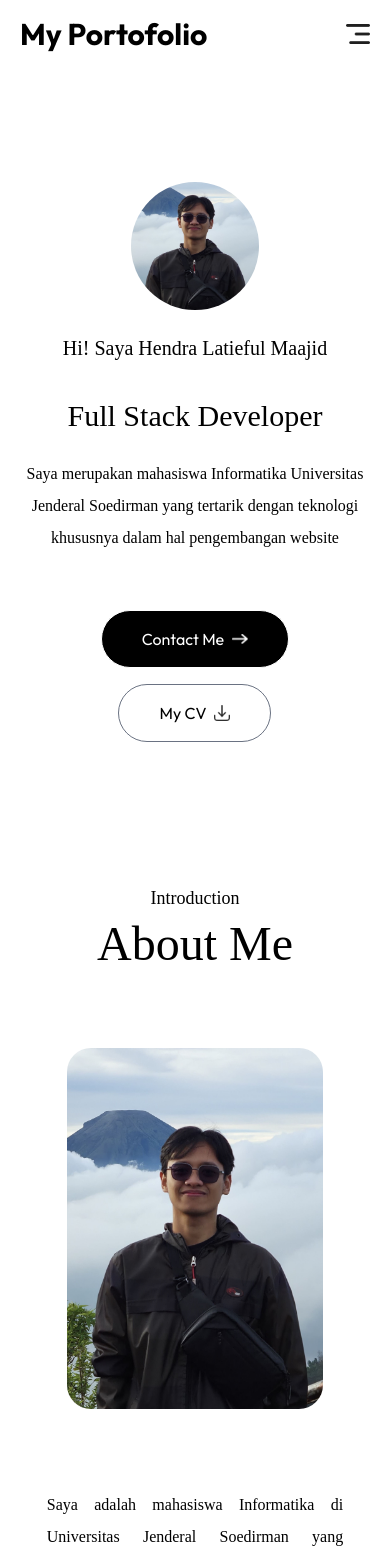
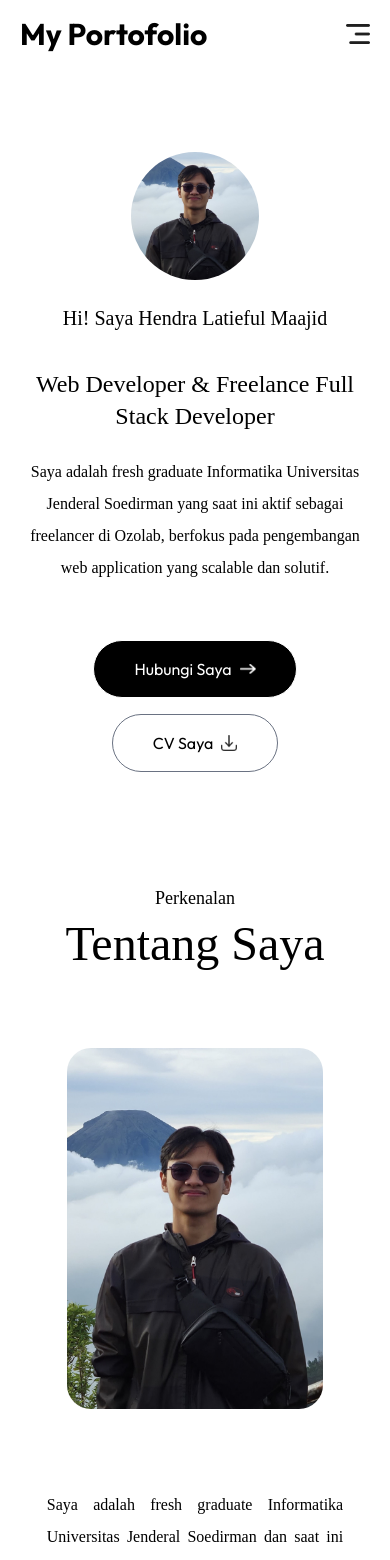
Before and after one commit to HendraMaajid/web-portofolio, a Next.js app: page / in a window 390 px wide. Shown: the top 1560 px of the page. Built offline with nearby package versions, Linux system fonts and the light colour scheme; a web font is replaced by a local one.

Commit message:
feat: add multilingual support to components and update resume link

```diff
--- a/src/app/components/About.jsx
+++ b/src/app/components/About.jsx
@@ -3,19 +3,59 @@ import { motion } from "motion/react"
 import Image from 'next/image'
 import React from 'react'
 
-const About = () => {
+const About = ({ language }) => {
+  const content = {
+    id: {
+      intro: 'Perkenalan',
+      title: 'Tentang Saya',
+      bio: 'Saya adalah fresh graduate Informatika Universitas Jenderal Soedirman dan saat ini aktif sebagai freelancer Full Stack Developer. Saya berpengalaman membangun aplikasi web berbasis Laravel, React, dan AI integration melalui berbagai proyek nyata, termasuk sistem informasi rumah sakit, learning management system berbasis RAG, serta platform manajemen turnamen. Saya menikmati proses problem-solving, kolaborasi tim, dan pengembangan solusi digital yang berdampak.',
+      tools: 'Tools',
+      info: {
+        languages: 'HTML, CSS, JavaScript, PHP, React Js, Next.js, Laravel, PostgreSQL, MySQL',
+        education: 'Universitas Jenderal Soedirman',
+        projects: 'Membangun lebih dari 5 proyek'
+      }
+    },
+    en: {
+      intro: 'Introduction',
+      title: 'About Me',
+      bio: 'I am an Informatics fresh graduate from Jenderal Soedirman University and currently working as a freelance Full Stack Developer. I have hands-on experience building web applications with Laravel, React, and AI integration through real projects, including a hospital information system, an RAG-based learning management system, and a tournament management platform. I enjoy problem-solving, team collaboration, and delivering impactful digital solutions.',
+      tools: 'Tools',
+      info: {
+        languages: 'HTML, CSS, JavaScript, PHP, React Js, Next.js, Laravel, PostgreSQL, MySQL',
+        education: 'Jenderal Soedirman University',
+        projects: 'Built more than 5 projects'
+      }
+    }
+  };
+
+  const text = content[language] || content.id;
+
+  const localizedInfo = infoList.map((item) => {
+    if (item.title === 'Languages') {
+      return { ...item, title: language === 'id' ? 'Bahasa' : 'Languages', description: text.info.languages };
+    }
+    if (item.title === 'Education') {
+      return { ...item, title: language === 'id' ? 'Pendidikan' : 'Education', description: text.info.education };
+    }
+    if (item.title === 'Projects') {
+      return { ...item, title: language === 'id' ? 'Proyek' : 'Projects', description: text.info.projects };
+    }
+    return item;
+  });
+
   return (
     <motion.div className='w-full px-[12%] py-10 scroll-mt-20' id='about' initial={{ opacity: 0 }} whileInView={{ opacity:1 }} transition={{ duration: 0.7 }}>
       <motion.h4
         initial={{ y: -20, opacity: 0 }}
         whileInView={{ y: 0, opacity: 1 }}
         transition={{ duration: 0.5, delay: 0.3 }}
-      className='mb-2 text-lg text-center font-ovo'>Introduction</motion.h4>
+      className='mb-2 text-lg text-center font-ovo'>{text.intro}</motion.h4>
       <motion.h2
         initial={{ y: -20, opacity: 0 }}
         whileInView={{ y: 0, opacity: 1 }}
         transition={{ duration: 0.5, delay: 0.45 }}
-      className='text-5xl text-center font-ovo'>About Me</motion.h2>
+      className='text-5xl text-center font-ovo'>{text.title}</motion.h2>
       <motion.div
         initial={{ y: -20, opacity: 0 }}
         whileInView={{ y: 0, opacity: 1 }}
@@ -34,14 +74,14 @@ const About = () => {
         transition={{ duration: 0.5, delay: 0.75 }}
         className='flex-1'>
             <p className='max-w-3xl mb-10 text-justify font-ovo'>
-                Saya adalah mahasiswa Informatika di Universitas Jenderal Soedirman yang berminat terhadap dunia teknologi dan pemrograman. Selama perkuliahan, saya telah mengembangkan keahlian dalam berbagai bahasa pemrograman dan selalu antusias untuk mengeksplorasi tren teknologi terbaru. Melalui berbagai projek akademik dan personal, saya terus mengasah kemampuan problem-solving dan berpikir analitis
+              {text.bio}
             </p>
             <motion.ul
              initial={{ y: 20, opacity: 0 }}
              whileInView={{ y: 0, opacity: 1 }}
              transition={{ duration: 0.5, delay: 0.9 }}
             className='grid max-w-3xl grid-cols-1 gap-6 sm:grid-cols-2 lg:grid-cols-3'>
-                {infoList.map(({icon, iconDark, title, description}, index) => (
+              {localizedInfo.map(({icon, iconDark, title, description}, index) => (
                     <motion.li
                      initial={{ scale: 0.5 }}
                     whileInView={{ scale: 1 }}
@@ -58,7 +98,7 @@ const About = () => {
              initial={{ y: 20, opacity: 0 }}
              whileInView={{ y: 0, opacity: 1 }}
              transition={{ duration: 0.5, delay: 1.2 }}
-            className='my-6 text-gray-700 font-ovo'>Tools</motion.h4>
+            className='my-6 text-gray-700 font-ovo'>{text.tools}</motion.h4>
             <motion.ul
              initial={{ y: 20, opacity: 0 }}
              whileInView={{ y: 0, opacity: 1 }}
--- a/src/app/components/Contact.jsx
+++ b/src/app/components/Contact.jsx
@@ -2,13 +2,40 @@ import { assets } from '@/assets/assets'
 import Image from 'next/image'
 import React, { useState } from 'react'
 import { motion } from "motion/react"
-const Contact = () => {
+const Contact = ({ language }) => {
+
+  const content = {
+    id: {
+      section: 'Hubungi Saya',
+      title: 'Mari Terhubung',
+      description: 'Jika kamu punya pertanyaan, ingin berkolaborasi, atau sekadar menyapa, jangan ragu untuk menghubungi saya. Saya selalu terbuka untuk peluang dan koneksi baru.',
+      namePlaceholder: 'Masukkan Nama Anda',
+      emailPlaceholder: 'Masukkan Email Anda',
+      messagePlaceholder: 'Masukkan Pesan Anda',
+      submit: 'Kirim Sekarang',
+      sending: 'Mengirim...',
+      success: 'Form berhasil dikirim'
+    },
+    en: {
+      section: 'Contact Me',
+      title: 'Get In Touch With Me',
+      description: "If you have any questions, want to collaborate, or just want to say hi, feel free to reach out. I'm always open to new opportunities and connections.",
+      namePlaceholder: 'Enter Your Name',
+      emailPlaceholder: 'Enter Your Email',
+      messagePlaceholder: 'Enter Your Message',
+      submit: 'Send Now',
+      sending: 'Sending...',
+      success: 'Form submitted successfully'
+    }
+  };
+
+  const text = content[language] || content.id;
 
   const [result, setResult] = useState("");
 
   const onSubmit = async (event) => {
     event.preventDefault();
-    setResult("Sending....");
+    setResult(text.sending);
     const formData = new FormData(event.target);
 
     formData.append("access_key", "933de32b-08d2-425c-a442-faa8206fed17");
@@ -21,7 +48,7 @@ const Contact = () => {
     const data = await response.json();
 
     if (data.success) {
-      setResult("Form Submitted Successfully");
+      setResult(text.success);
       event.target.reset();
     } else {
       console.log("Error", data);
@@ -39,18 +66,18 @@ const Contact = () => {
         initial={{ y: -20, opacity: 0 }}
         whileInView={{ y: 0, opacity: 1 }}
         transition={{ duration: 0.5, delay: 0.3 }}
-       className='mb-2 text-lg text-center font-ovo'>Contact Me</motion.h4>
+         className='mb-2 text-lg text-center font-ovo'>{text.section}</motion.h4>
         <motion.h2
         initial={{ y: -20, opacity: 0 }}
         whileInView={{ y: 0, opacity: 1 }}
         transition={{ duration: 0.5, delay: 0.5 }}
-        className='text-5xl text-center font-ovo'>Get In Touch With me</motion.h2>
+        className='text-5xl text-center font-ovo'>{text.title}</motion.h2>
         <motion.p
         initial={{ opacity: 0 }}
         whileInView={{ opacity: 1 }}
         transition={{ duration: 0.5, delay: 0.7 }}
         className='max-w-2xl mx-auto mt-5 mb-12 text-center font-ovo'>
-            If you have any questions, want to collaborate, or just want to say hi, feel free to reach out! I'm always open to new opportunities and connections.
+          {text.description}
         </motion.p>
 
         <motion.form
@@ -63,18 +90,18 @@ const Contact = () => {
                 initial={{ x: -50, opacity: 0 }}
                 whileInView={{ x: 0, opacity: 1 }}
                 transition={{ duration: 0.5, delay: 1 }}
-                name='name' type="text" placeholder='Enter Your Name' className='flex-1 p-3 outline-none border-[0.5px] border-gray-400 rounded-md bg-white' required/>
+                name='name' type="text" placeholder={text.namePlaceholder} className='flex-1 p-3 outline-none border-[0.5px] border-gray-400 rounded-md bg-white' required/>
                 <motion.input
                 initial={{ x: 50, opacity: 0 }}
                 whileInView={{ x: 0, opacity: 1 }}
                 transition={{ duration: 0.5, delay: 1.2 }}
-                name='email' type="email" placeholder='Enter Your Email' className='flex-1 p-3 outline-none border-[0.5px] border-gray-400 rounded-md bg-white' required/>
+                name='email' type="email" placeholder={text.emailPlaceholder} className='flex-1 p-3 outline-none border-[0.5px] border-gray-400 rounded-md bg-white' required/>
             </div>
             <motion.textarea
             initial={{ y: -50, opacity: 0 }}
             whileInView={{ y: 0, opacity: 1 }}
             transition={{ duration: 0.5, delay: 1.3 }}
-            name='message' placeholder="Enter Your Message" rows='6' id="" className='w-full p-4 border-[0.5px] outline-none border-gray-400 rounded-md bg-white mb-6' required></motion.textarea>
+              name='message' placeholder={text.messagePlaceholder} rows='6' id="" className='w-full p-4 border-[0.5px] outline-none border-gray-400 rounded-md bg-white mb-6' required></motion.textarea>
             <motion.button
             initial={{ y: 20, opacity: 0 }}
             whileInView={{ y: 0, opacity: 1 }}
@@ -82,7 +109,7 @@ const Contact = () => {
             whileHover={{ scale: 1.1 }}
             whileTap={{ scale: 0.95 }}
             type='submit' className='flex items-center justify-between gap-2 px-8 py-3 mx-auto text-white duration-500 rounded-full bg-black/80 w-max hover:bg-black'>
-                Send Now <Image src={assets.right_arrow_white} alt='arr-w-r' className='w-4'/>
+                {text.submit} <Image src={assets.right_arrow_white} alt='arr-w-r' className='w-4'/>
             </motion.button>
 
             <p className='mt-4'>{result}</p>
--- a/src/app/components/Footer.jsx
+++ b/src/app/components/Footer.jsx
@@ -2,18 +2,31 @@ import { assets } from '@/assets/assets'
 import Image from 'next/image'
 import React from 'react'
 
-const Footer = () => {
+const Footer = ({ language }) => {
+    const content = {
+        id: {
+            title: 'Portofolio Saya',
+            rights: 'Semua hak dilindungi'
+        },
+        en: {
+            title: 'My Portfolio',
+            rights: 'All rights reserved'
+        }
+    };
+
+    const text = content[language] || content.id;
+
   return (
     <div className='mt-20'>
         <div className='text-center'>
-            <h1 className='mx-auto text-3xl font-bold text-center'>My Portofolio </h1>
+                        <h1 className='mx-auto text-3xl font-bold text-center'>{text.title}</h1>
             <div className='flex items-center gap-3 mx-auto w-max'>
                 <Image src={assets.mail_icon} alt='email-icon' className='w-6'/>
                 hendralatiefulm@gmail.com
             </div>
         </div>
         <div className='items-center justify-between text-center border-t border-gray-400 mx-[10%] sm:flex mt-12 py-6'>
-            <p>© 2025 Hendra Latieful Maajid. All rights reserved</p>
+                        <p>© 2025 Hendra Latieful Maajid. {text.rights}</p>
             <ul className='flex items-center justify-center gap-6 mt-4 sm:mt-0'>
                 <li>
                     <a href="https://github.com/HendraMaajid" target='_blank'>Github</a>
--- a/src/app/components/Header.jsx
+++ b/src/app/components/Header.jsx
@@ -3,7 +3,26 @@ import Image from 'next/image'
 import React from 'react'
 import { motion } from "motion/react"
 
-const Header = () => {
+const Header = ({ language }) => {
+  const content = {
+    id: {
+      greeting: 'Hi! Saya Hendra Latieful Maajid',
+      role: 'Web Developer & Freelance Full Stack Developer',
+      bio: 'Saya adalah fresh graduate Informatika Universitas Jenderal Soedirman yang saat ini aktif sebagai freelancer di Ozolab, berfokus pada pengembangan web application yang scalable dan solutif.',
+      contact: 'Hubungi Saya',
+      cv: 'CV Saya'
+    },
+    en: {
+      greeting: 'Hi! I am Hendra Latieful Maajid',
+      role: 'Web Developer & Freelance Full Stack Developer',
+      bio: 'I am an Informatics fresh graduate from Jenderal Soedirman University who is currently working as a freelancer in Ozolab, focusing on building scalable and practical web applications.',
+      contact: 'Contact Me',
+      cv: 'My CV'
+    }
+  };
+
+  const text = content[language] || content.id;
+
   return (
     <div className='flex flex-col items-center justify-center w-11/12 h-screen max-w-3xl gap-6 pt-20 mx-auto text-center'>
       <motion.div
@@ -17,18 +36,18 @@ const Header = () => {
         initial={{ y:-20, opacity:0 }}
         whileInView={{ y:0, opacity:1 }}
         transition={{ duration: 0.5, delay: 0.3 }}
-       className='flex mb-3 text-xl md:text-2xl font-ovo'>Hi! Saya Hendra Latieful Maajid </motion.h3>
+       className='flex mb-3 text-xl md:text-2xl font-ovo'>{text.greeting}</motion.h3>
       <motion.h1
         initial={{ y:-20, opacity:0 }}
         whileInView={{ y:0, opacity:1 }}
         transition={{ duration: 0.5, delay: 0.5 }}
-      className='text-3xl sm:text-6xl lg:text-[66px] font-ovo'>Full Stack Developer</motion.h1>
+      className='text-2xl sm:text-4xl lg:text-5xl font-ovo'>{text.role}</motion.h1>
       <motion.p
         initial={{ y:-20, opacity:0 }}
         whileInView={{ y:0, opacity:1 }}
         transition={{ duration: 0.5, delay: 0.7 }}
       className='max-w-2xl mx-auto font-ovo'>
-        Saya merupakan mahasiswa Informatika Universitas Jenderal Soedirman yang tertarik dengan teknologi khususnya dalam hal pengembangan website
+        {text.bio}
       </motion.p>
       <div className='flex flex-col items-center gap-4 mt-8 sm:flex-row'>
         <motion.a
@@ -37,7 +56,7 @@ const Header = () => {
           transition={{ duration: 0.5, delay: 0.8 }}
           whileHover={{ scale: 1.1 }}
           whileTap={{ scale: 0.95 }}
-        href="#contact" className='flex items-center gap-2 px-10 py-3 text-white bg-black border border-white rounded-full'>Contact Me <Image src={assets.right_arrow_white} alt='arr-w-icon' className='w-4'/></motion.a>
+        href="#contact" className='flex items-center gap-2 px-10 py-3 text-white bg-black border border-white rounded-full'>{text.contact} <Image src={assets.right_arrow_white} alt='arr-w-icon' className='w-4'/></motion.a>
         <motion.a
           initial={{ y:20, opacity:0 }}
           whileInView={{ y:0, opacity:1 }}
@@ -45,7 +64,7 @@ const Header = () => {
           whileHover={{ scale: 1.1 }}
           whileTap={{ scale: 0.95 }}
         href="/hendralm-resume.pdf" download className='flex items-center gap-2 px-10 py-3 border border-gray-500 rounded-full'>
-            My CV <Image src={assets.download_icon} alt='download-icon' className='w-4'/>
+            {text.cv} <Image src={assets.download_icon} alt='download-icon' className='w-4'/>
         </motion.a>
       </div>
     </div>
--- a/src/app/components/Navbar.jsx
+++ b/src/app/components/Navbar.jsx
@@ -2,9 +2,27 @@ import { assets } from '@/assets/assets'
 import Image from 'next/image'
 import React, { useRef, useEffect, useState } from 'react'
 
-const Navbar = () => {
+const Navbar = ({ language, onLanguageChange }) => {
   const sideMenuRef = useRef();
   const [isScroll, setIsScroll] = useState(false)
+
+  const navText = {
+    id: {
+      home: 'Beranda',
+      about: 'Tentang',
+      work: 'Karya',
+      contact: 'Kontak'
+    },
+    en: {
+      home: 'Home',
+      about: 'About',
+      work: 'My Works',
+      contact: 'Contact Me'
+    }
+  };
+
+  const text = navText[language] || navText.id;
+
   const handleMenuToggle = () => {
     sideMenuRef.current.style.transform = 'translateX(-14rem)';
   }
@@ -12,13 +30,14 @@ const Navbar = () => {
     sideMenuRef.current.style.transform = 'translateX(14rem)';
   }
 
-  useEffect(() =>
-    window.addEventListener('scroll', ()=>{
-      if(scrollY > 50){
-        setIsScroll(true)
-      }
-    },[])
-  )
+  useEffect(() => {
+    const handleScroll = () => {
+      setIsScroll(window.scrollY > 50);
+    };
+
+    window.addEventListener('scroll', handleScroll);
+    return () => window.removeEventListener('scroll', handleScroll);
+  }, []);
 
   return (
     <>
@@ -27,16 +46,29 @@ const Navbar = () => {
             <h1 className='text-3xl font-bold'>My Portofolio </h1>
         </a>
         <ul className={`items-center hidden gap-6 px-12 py-3 rounded-full md:flex lg:gap-8 ${isScroll ? "" : "bg-white bg-opacity-50 shadow-md"}`}>
-            <li><a href="#top" className='font-ovo'>Home</a></li>
-            <li><a href="#about" className='font-ovo'>About</a></li>
-            <li><a href="#work" className='font-ovo'>My Works</a></li>
-            <li><a href="#contact" className='font-ovo'>Contact Me</a></li>
+            <li><a href="#top" className='font-ovo'>{text.home}</a></li>
+            <li><a href="#about" className='font-ovo'>{text.about}</a></li>
+            <li><a href="#work" className='font-ovo'>{text.work}</a></li>
+            <li><a href="#contact" className='font-ovo'>{text.contact}</a></li>
         </ul>
         <div className='flex items-center gap-4 lg:gap-6'>
-            <button>
-                {/* <Image src={assets.moon_icon} alt='moon-icon' className='w-6'/> */}
-            </button>
-            <a href="#contact" className='items-center hidden gap-3 px-10 py-3 border border-gray-600 rounded-full lg:flex '>Contact <Image src={assets.arrow_icon} alt='arr-icon' className='w-3'/></a>
+            <div className='items-center hidden p-1 border border-gray-400 rounded-full sm:flex'>
+                <button
+                  type='button'
+                  onClick={() => onLanguageChange('id')}
+                  className={`px-3 py-1 text-sm rounded-full ${language === 'id' ? 'bg-black text-white' : 'text-gray-700'}`}
+                >
+                  ID
+                </button>
+                <button
+                  type='button'
+                  onClick={() => onLanguageChange('en')}
+                  className={`px-3 py-1 text-sm rounded-full ${language === 'en' ? 'bg-black text-white' : 'text-gray-700'}`}
+                >
+                  EN
+                </button>
+            </div>
+            <a href="#contact" className='items-center hidden gap-3 px-10 py-3 border border-gray-600 rounded-full lg:flex '>{text.contact} <Image src={assets.arrow_icon} alt='arr-icon' className='w-3'/></a>
             <button onClick={handleMenuToggle} className='md:hidden'>
                 <Image src={assets.menu_black} alt='menu-icon' className='block w-6 ml-3 md:hidden'/>
             </button>
@@ -47,10 +79,26 @@ const Navbar = () => {
             <div className='absolute top-6 right-15' onClick={handleCloseMenu}>
               <Image src={assets.close_black} alt='close-icon' className='w-5 cursor-pointer'/>
             </div>
-            <li><a href="#top" className='font-ovo' onClick={handleCloseMenu}>Home</a></li>
-            <li><a href="#about" className='font-ovo' onClick={handleCloseMenu}>About</a></li>
-            <li><a href="#work" className='font-ovo' onClick={handleCloseMenu}>My Works</a></li>
-            <li><a href="#contact" className='font-ovo' onClick={handleCloseMenu}>Contact Me</a></li>
+            <li className='flex items-center gap-2 mb-2'>
+                <button
+                  type='button'
+                  onClick={() => onLanguageChange('id')}
+                  className={`px-3 py-1 text-sm rounded-full border ${language === 'id' ? 'bg-black text-white border-black' : 'border-gray-400 text-gray-700'}`}
+                >
+                  ID
+                </button>
+                <button
+                  type='button'
+                  onClick={() => onLanguageChange('en')}
+                  className={`px-3 py-1 text-sm rounded-full border ${language === 'en' ? 'bg-black text-white border-black' : 'border-gray-400 text-gray-700'}`}
+                >
+                  EN
+                </button>
+            </li>
+            <li><a href="#top" className='font-ovo' onClick={handleCloseMenu}>{text.home}</a></li>
+            <li><a href="#about" className='font-ovo' onClick={handleCloseMenu}>{text.about}</a></li>
+            <li><a href="#work" className='font-ovo' onClick={handleCloseMenu}>{text.work}</a></li>
+            <li><a href="#contact" className='font-ovo' onClick={handleCloseMenu}>{text.contact}</a></li>
         </ul>
       </nav>
     </>
--- a/src/app/components/Work.jsx
+++ b/src/app/components/Work.jsx
@@ -4,7 +4,22 @@ import Image from 'next/image'
 import React from 'react'
 import { motion } from "motion/react"
 
-const Work = () => {
+const Work = ({ language }) => {
+    const content = {
+        id: {
+            intro: 'Portofolio Saya',
+            title: 'Karya Terbaru',
+            description: 'Berikut beberapa karya terbaru saya yang menunjukkan kemampuan dan kreativitas saya.'
+        },
+        en: {
+            intro: 'My Portfolio',
+            title: 'My Latest Work',
+            description: 'Here are some of my latest works that showcase my skills and creativity.'
+        }
+    };
+
+    const text = content[language] || content.id;
+
     const handleProjectClick = (githubLink) => {
         if (githubLink) {
             window.open(githubLink, '_blank');
@@ -21,18 +36,18 @@ const Work = () => {
                 initial={{ y: -20, opacity: 0 }}
                 whileInView={{ y: 0, opacity: 1 }}
                 transition={{ duration: 0.5, delay: 0.3 }}
-                className='mb-2 text-lg text-center font-ovo'>My Portofolio</motion.h4>
+                className='mb-2 text-lg text-center font-ovo'>{text.intro}</motion.h4>
             <motion.h2
                 initial={{ y: -20, opacity: 0 }}
                 whileInView={{ y: 0, opacity: 1 }}
                 transition={{ duration: 0.5, delay: 0.5 }}
-                className='text-5xl text-center font-ovo'>My Latest Work</motion.h2>
+                className='text-5xl text-center font-ovo'>{text.title}</motion.h2>
             <motion.p
                 initial={{ opacity: 0 }}
                 whileInView={{ opacity: 1 }}
                 transition={{ duration: 0.5, delay: 0.7 }}
                 className='max-w-2xl mx-auto mt-5 mb-12 text-center font-ovo'>
-                Here are some of my latest works that showcase my skills and creativity.
+                {text.description}
             </motion.p>
 
             <motion.div
--- a/src/app/page.js
+++ b/src/app/page.js
@@ -1,5 +1,5 @@
 'use client';
-import { use } from "react";
+import { useState } from "react";
 import Navbar from "./components/Navbar";
 import Header from "./components/Header";
 import About from "./components/About";
@@ -9,14 +9,16 @@ import Footer from "./components/Footer";
 
 
 export default function Home() {
+  const [language, setLanguage] = useState('id');
+
   return (
     <>
-      <Navbar/>
-      <Header/>
-      <About/>
-      <Work/>
-      <Contact/>
-      <Footer/>
+      <Navbar language={language} onLanguageChange={setLanguage} />
+      <Header language={language} />
+      <About language={language} />
+      <Work language={language} />
+      <Contact language={language} />
+      <Footer language={language} />
     </>
   );
 }
--- a/src/assets/assets.js
+++ b/src/assets/assets.js
@@ -109,7 +109,7 @@ export const workData = [
 ]
 
 export const infoList = [
-    { icon: assets.code_icon, iconDark: assets.code_icon_dark, title: 'Languages', description: 'HTML, CSS, JavaScript, PHP, React Js, Laravel, Postgre, Mysql' },
+    { icon: assets.code_icon, iconDark: assets.code_icon_dark, title: 'Languages', description: 'HTML, CSS, JavaScript, PHP, React Js, Next.js, Laravel, PostgreSQL, MySQL' },
     { icon: assets.edu_icon, iconDark: assets.edu_icon_dark, title: 'Education', description: 'Universitas Jenderal Soedirman' },
     { icon: assets.project_icon, iconDark: assets.project_icon_dark, title: 'Projects', description: 'Built more than 5 projects' }
 ];
```
Also changed, not shown: 1 other file (tests, documents, lock files or other folders).
